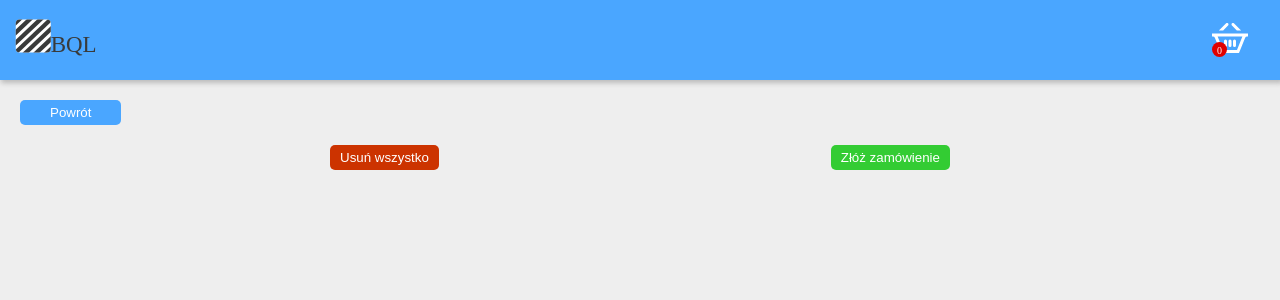
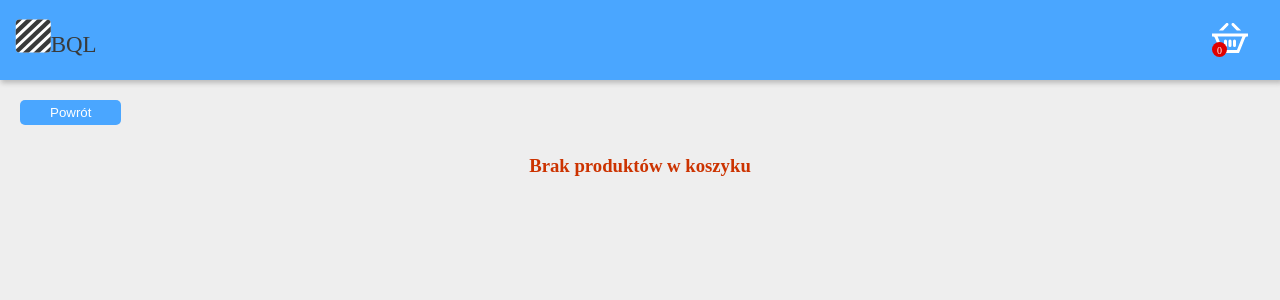
Before and after one commit to Balcerzyk/e-commerce, a React (Create React App) app: page /cart in a window 1280 px wide. Shown: the top 300 px of the page. Built offline with nearby package versions, Linux system fonts and the light colour scheme.

Commit message:
cart fix

```diff
--- a/src/views/cart.js
+++ b/src/views/cart.js
@@ -71,6 +71,21 @@
 const ProductsContainer = (props) =>{
 
   let products = props.cartState.cartProducts;
+
+  const buttons = () => {
+    if(props.cartState.cartProducts.length > 0){
+      return (
+        <div style={{width: '100%', margin: 'auto', display: 'flex'}}>
+          <button style={styles.removeAllButton} onClick={() => {
+            props.reset();
+          }}>Usuń wszystko</button>
+          <Link to={"/checkout"}> <button style={styles.checkoutButton}>Złóż zamówienie</button></Link>
+        </div>
+      )
+    }
+    else return <h3 style={{margin: '30px auto', display: 'table', ontSize: '20px', fontWeight: 'bold', color: '#cc3300'}}>Brak produktów w koszyku</h3>
+  }
+
   return(
     <div>
       <Link to={"/"}> <button style={styles.return}>Powrót</button></Link>
@@ -90,12 +105,7 @@
             }}>Usuń</button>
           </div>
         )}
-        <div style={{width: '100%', margin: 'auto', display: 'flex'}}>
-          <button style={styles.removeAllButton} onClick={() => {
-            props.reset();
-          }}>Usuń wszystko</button>
-          <Link to={"/checkout"}> <button style={styles.checkoutButton}>Złóż zamówienie</button></Link>
-        </div>
+        {buttons()}
       </div>
     </div>
   )
```
